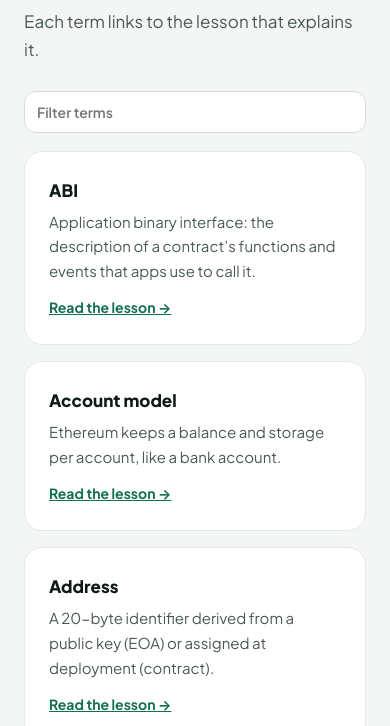
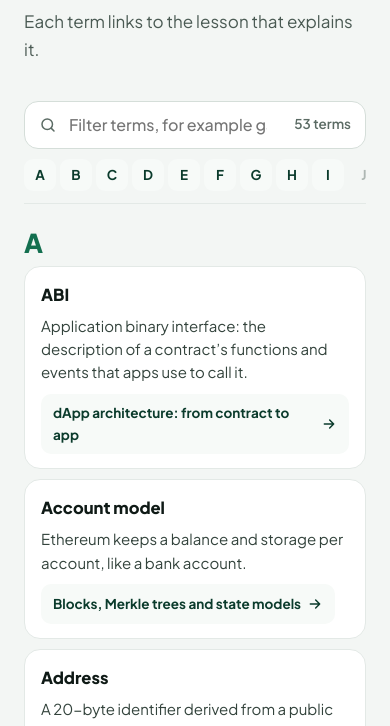
Before and after one commit to adityashinde521/contract-commons, an Astro site: page /glossary in a window 390 px wide. Shown: the part 374-1100 px from the top of the page. Built offline with nearby package versions, Linux system fonts and the light colour scheme; Astro itself is replaced by a stand-in of ours.

Commit message:
Glossary: full-width rows grouped by letter, A-Z jump bar, live count
Co-Authored-By: Claude Opus 5.5 <noreply@anthropic.com>
Claude-Session: https://claude.ai/code/session_017zMoD1ay2aTUmpXkJbeDsT

```diff
--- a/public/app.js
+++ b/public/app.js
@@ -240,7 +240,17 @@
   });
   /* Glossary filter */
   var gf = $('[data-gloss-filter]');
-  if (gf) gf.addEventListener('input', function () { var q = gf.value.toLowerCase(); $$('[data-term]').forEach(function (c) { c.hidden = q && c.getAttribute('data-term').indexOf(q) < 0 && c.textContent.toLowerCase().indexOf(q) < 0; }); });
+  if (gf) gf.addEventListener('input', function () {
+    var q = gf.value.toLowerCase().trim(), shown = 0;
+    $$('[data-term]').forEach(function (c) { c.hidden = !!q && c.getAttribute('data-term').indexOf(q) < 0 && c.textContent.toLowerCase().indexOf(q) < 0; if (!c.hidden) shown++; });
+    $$('[data-gloss-group]').forEach(function (g) {
+      var any = $$('[data-term]', g).some(function (c) { return !c.hidden; });
+      g.hidden = !any;
+      var a = $('[data-az="' + g.getAttribute('data-gloss-group') + '"]'); if (a) a.classList.toggle('is-off', !any);
+    });
+    var ct = $('[data-gloss-count]'); if (ct) ct.textContent = shown + (shown === 1 ? ' term' : ' terms');
+    var em = $('[data-gloss-empty]'); if (em) em.hidden = shown > 0;
+  });
 
   /* Dashboard */
   var cd = $('#course-data');
--- a/src/pages/glossary.astro
+++ b/src/pages/glossary.astro
@@ -1,8 +1,20 @@
 ---
 import Base from '../layouts/Base.astro';
 import terms from '../data/glossary.json';
+import { getCollection } from 'astro:content';
 import { url } from '../lib/course';
+const titles: Record<string, string> = {};
+(await getCollection('lessons')).forEach((l) => { titles[l.id] = l.data.title; });
 const sorted = [...terms].sort((a, b) => a.t.localeCompare(b.t));
+const letterOf = (t: string) => (/[a-z]/i.test(t[0]) ? t[0].toUpperCase() : '#');
+const groups: [string, typeof sorted][] = [];
+sorted.forEach((g) => {
+  const L = letterOf(g.t);
+  const last = groups[groups.length - 1];
+  if (last && last[0] === L) last[1].push(g); else groups.push([L, [g]]);
+});
+const have = new Set(groups.map((g) => g[0]));
+const alphabet = 'ABCDEFGHIJKLMNOPQRSTUVWXYZ'.split('');
 ---
 <Base title="Glossary" active="glossary">
   <div class="wrap">
@@ -11,16 +23,35 @@ const sorted = [...terms].sort((a, b) => a.t.localeCompare(b.t));
       <h1>{sorted.length} terms in plain English</h1>
       <p class="lead">Each term links to the lesson that explains it.</p>
     </header>
-    <label for="gfilter" class="sr-only">Filter terms</label>
-    <input id="gfilter" type="search" placeholder="Filter terms" class="select" style="width:100%;max-width:420px;margin-top:20px" data-gloss-filter>
-    <dl class="grid" style="margin-top:18px" data-gloss-list>
-      {sorted.map((g) => (
-        <div class="cc-card" data-term={g.t.toLowerCase()} id={g.t.toLowerCase().replace(/[^a-z0-9]+/g, '-')}>
-          <dt style="font-weight:800;font-size:17px">{g.t}</dt>
-          <dd style="margin:6px 0 10px;color:var(--muted);font-size:15px">{g.d}</dd>
-          <dd style="margin:0"><a href={url(`/lessons/${g.l}/`)} style="font-weight:700;font-size:14px">Read the lesson →</a></dd>
-        </div>
+
+    <div class="gloss-bar">
+      <div class="gloss-search">
+        <svg width="18" height="18" viewBox="0 0 24 24" fill="none" stroke="currentColor" stroke-width="2" stroke-linecap="round" aria-hidden="true"><circle cx="11" cy="11" r="7"/><path d="m20 20-3.5-3.5"/></svg>
+        <label for="gfilter" class="sr-only">Filter terms</label>
+        <input id="gfilter" type="search" placeholder="Filter terms, for example gas or MiCA" autocomplete="off" data-gloss-filter>
+        <span class="gloss-count" data-gloss-count aria-live="polite">{sorted.length} terms</span>
+      </div>
+      <nav class="gloss-az" aria-label="Jump to letter">
+        {alphabet.map((L) => have.has(L) ? <a href={`#letter-${L}`} data-az={L}>{L}</a> : <span aria-hidden="true">{L}</span>)}
+      </nav>
+    </div>
+
+    <div class="gloss-list" data-gloss-list>
+      {groups.map(([L, items]) => (
+        <section class="gloss-group" id={`letter-${L}`} data-gloss-group={L} aria-labelledby={`h-${L}`}>
+          <h2 class="gloss-letter" id={`h-${L}`}>{L}</h2>
+          <dl class="gloss-rows">
+            {items.map((g) => (
+              <div class="gloss-row" data-term={g.t.toLowerCase()} id={g.t.toLowerCase().replace(/[^a-z0-9]+/g, '-')}>
+                <dt>{g.t}</dt>
+                <dd class="gloss-def">{g.d}</dd>
+                <dd class="gloss-link"><a href={url(`/lessons/${g.l}/`)} title={titles[g.l]}><span>{titles[g.l] || 'Read the lesson'}</span><svg width="16" height="16" viewBox="0 0 24 24" fill="none" stroke="currentColor" stroke-width="2.2" stroke-linecap="round" stroke-linejoin="round" aria-hidden="true"><path d="M5 12h14M13 6l6 6-6 6"/></svg></a></dd>
+              </div>
+            ))}
+          </dl>
+        </section>
       ))}
-    </dl>
+      <p class="gloss-empty" data-gloss-empty hidden>No term matches. Try a shorter word, or search the whole course with Ctrl K.</p>
+    </div>
   </div>
 </Base>
--- a/src/styles/site.css
+++ b/src/styles/site.css
@@ -292,3 +292,43 @@ dialog.search::backdrop { background: rgba(11,59,44,0.35); }
 .quiz .qorder .mv:hover:not([disabled]) { border-color: var(--brand-700); }
 .quiz .qorder .mv[disabled] { opacity: .35; cursor: default; }
 .quiz .qsol { margin-top: 8px; } .quiz .qsol ol { margin: 4px 0 0; padding-left: 1.3em; }
+
+/* Glossary: full-width rows grouped by letter */
+.gloss-bar { position: sticky; top: 64px; z-index: 5; background: var(--ground); padding: 14px 0 12px; margin-top: 16px; border-bottom: 1px solid var(--line); display: flex; flex-direction: column; gap: 10px; }
+.gloss-search { display: flex; align-items: center; gap: 10px; background: var(--surface); border: 1.5px solid var(--line-strong); border-radius: 14px; padding: 0 14px; min-height: 48px; color: var(--muted-2); }
+.gloss-search:focus-within { border-color: var(--brand-700); }
+.gloss-search input { flex: 1; min-width: 0; border: 0; outline: 0; background: none; font: 500 16px var(--font-sans); color: var(--ink); min-height: 44px; }
+.gloss-count { flex: none; font-size: 13.5px; font-weight: 600; color: var(--muted-2); }
+.gloss-az { display: flex; gap: 4px; overflow-x: auto; scrollbar-width: none; }
+.gloss-az::-webkit-scrollbar { display: none; }
+.gloss-az a, .gloss-az span { flex: none; width: 32px; height: 32px; display: grid; place-items: center; border-radius: 9px; font: 700 13.5px var(--font-sans); text-decoration: none; }
+.gloss-az a { color: var(--brand-900); background: var(--surface-muted); }
+.gloss-az a:hover, .gloss-az a:focus-visible { background: var(--brand-700); color: var(--on-brand); outline: none; }
+.gloss-az a.is-off { opacity: .35; pointer-events: none; }
+.gloss-az span { color: var(--muted-2); opacity: .45; }
+.gloss-list { margin-top: 8px; }
+.gloss-group { display: flex; gap: 24px; padding: 22px 0; border-bottom: 1px solid var(--line); scroll-margin-top: 180px; }
+.gloss-letter { flex: none; width: 56px; margin: 0; font-size: 34px; font-weight: 800; letter-spacing: -.02em; color: var(--brand-700); line-height: 1; position: sticky; top: 190px; align-self: flex-start; }
+.gloss-rows { flex: 1; min-width: 0; margin: 0; display: flex; flex-direction: column; gap: 10px; }
+.gloss-row { display: flex; align-items: center; gap: 20px; background: var(--surface); border: 1px solid var(--line); border-radius: 16px; padding: 16px 20px; scroll-margin-top: 190px; transition: border-color .15s; }
+.gloss-row:hover { border-color: var(--line-strong); }
+.gloss-row:target { border-color: var(--brand-500); box-shadow: 0 0 0 3px var(--brand-50); }
+.gloss-row dt { flex: 0 0 210px; font-weight: 800; font-size: 16.5px; color: var(--ink); overflow-wrap: anywhere; }
+.gloss-def { flex: 1; min-width: 0; margin: 0; color: var(--ink-2); font-size: 15px; line-height: 1.55; }
+.gloss-link { flex: 0 0 auto; margin: 0; }
+.gloss-link a { display: inline-flex; align-items: center; gap: 6px; max-width: 220px; padding: 8px 12px; border-radius: 10px; background: var(--surface-muted); color: var(--brand-900); font-weight: 700; font-size: 13.5px; text-decoration: none; min-height: 40px; }
+.gloss-link a span { overflow: hidden; text-overflow: ellipsis; white-space: nowrap; }
+.gloss-link a svg { flex: none; }
+.gloss-link a:hover { background: var(--brand-700); color: var(--on-brand); }
+.gloss-empty { padding: 28px 0; color: var(--muted); font-size: 15.5px; }
+@media (max-width: 760px) {
+  .gloss-bar { top: 0; position: static; }
+  .gloss-group { flex-direction: column; gap: 10px; padding: 18px 0; scroll-margin-top: 80px; }
+  .gloss-letter { position: static; width: auto; font-size: 26px; }
+  .gloss-row { flex-direction: column; align-items: flex-start; gap: 6px; padding: 14px 16px; }
+  .gloss-row dt { flex: none; }
+  .gloss-link { max-width: 100%; }
+  .gloss-link a { max-width: 100%; margin-top: 4px; }
+  .gloss-link a span { white-space: normal; }
+}
+.gloss-row[hidden], .gloss-group[hidden], .gloss-empty[hidden] { display: none !important; }
```
